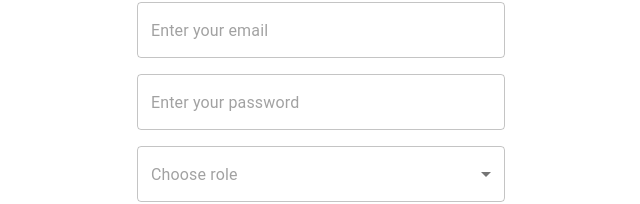
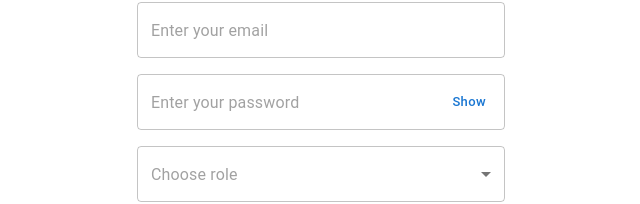
Before and after one commit to Tsiklaurii/courier-dashboard, a React (Vite) app: page /login in a window 1280 px wide. Shown: the part 282-486 px from the top of the page, without its empty margins (319-959 px from the left). Built offline with nearby package versions, Linux system fonts and the light colour scheme.

Commit message:
feature/registration
add registration for users and admins and its validations

```diff
--- a/src/Routes.tsx
+++ b/src/Routes.tsx
@@ -1,12 +1,19 @@
 import { Routes, Route } from "react-router-dom";
 import HomePage from "./pages/HomePage";
 import Login from "./pages/Login";
+import Registration from "./pages/Registration";
+import { ROUTES } from "./config";
 import GuardPath from "./layouts/GuardPath";
 import MainLayout from "./layouts/MainLayout";
 
 const Router = () => {
   return (
     <Routes>
+      <Route path={ROUTES.REGISTER} element={
+        <GuardPath pathName="login">
+          <Registration />
+        </GuardPath>
+      } />
       <Route path="/" element={
         <GuardPath pathName="home">
           <MainLayout />
--- a/src/api.ts
+++ b/src/api.ts
@@ -2,7 +2,7 @@ import axios from "axios";
 import { refreshToken } from "./service/auth/refresh";
 import { ENDPOINTS, LOCALSTORAGE_KEYS } from "./config";
 
-const AUTH_PATHS = [ENDPOINTS.LOGIN, ENDPOINTS.REFRESH];
+const AUTH_PATHS = [ENDPOINTS.LOGIN, ENDPOINTS.REGISTER, ENDPOINTS.REFRESH];
 const $api = axios.create({
     baseURL: import.meta.env.VITE_API_URL,
     headers: { "Content-Type": "application/json" },
--- a/src/config.ts
+++ b/src/config.ts
@@ -1,5 +1,6 @@
 const ENDPOINTS = {
   LOGIN: "/auth/login",
+  REGISTER: "/auth/register",
   REFRESH: "/auth/refresh",
   LOGOUT: "/auth/logout",
   ME: "/auth/me",
@@ -8,6 +9,7 @@ const ENDPOINTS = {
 const ROUTES = {
   HOME: "/",
   LOGIN: "/login",
+  REGISTER: "/register",
 };
 
 const LOCALSTORAGE_KEYS = {
--- a/src/pages/HomePage.tsx
+++ /dev/null
@@ -1,5 +0,0 @@
-const HomePage = () => {
-  return null;
-};
-
-export default HomePage;
--- a/src/pages/Login.tsx
+++ b/src/pages/Login.tsx
@@ -2,7 +2,7 @@ import { Box, Button, Typography } from "@mui/material";
 import { useState } from "react";
 import { FormProvider, useForm } from "react-hook-form";
 import { useNavigate } from "react-router-dom";
-import TextFieldElement from "../shared/TextFieldElementProps";
+import TextFieldElement from "../shared/TextFieldElement";
 import login from "../service/auth/login";
 import { ROUTES } from "../config";
 import type { LoginForm } from "../service/auth/auth.types";
@@ -68,6 +68,7 @@ const Login = () => {
               type="password"
               placeholder="Enter your password"
               required
+              minLength={4}
             />
             <TextFieldElement
               name="role"
@@ -84,7 +85,7 @@ const Login = () => {
               <Typography color="error" variant="body2" role="alert">{loginError}</Typography>
             )}
             <Button type="submit" variant="contained" color="primary" fullWidth>Login</Button>
-            <Button type="button" variant="outlined" fullWidth>Registration</Button>
+            <Button type="button" variant="outlined" fullWidth onClick={() => navigate(ROUTES.REGISTER)}>Registration</Button>
           </Box>
         </FormProvider>
       </Box>
--- /dev/null
+++ b/src/pages/Registration.tsx
@@ -0,0 +1,95 @@
+import { Box, Button, Typography } from "@mui/material";
+import { useState } from "react";
+import { FormProvider, useForm } from "react-hook-form";
+import { useNavigate } from "react-router-dom";
+import TextFieldElement from "../shared/TextFieldElement";
+import { ROUTES } from "../config";
+import register from "../service/auth/register";
+import type { RegistrationForm } from "../service/auth/auth.types";
+
+type RegistrationFormValues = Omit<RegistrationForm, "role"> & {
+  role: "admin" | "user" | "";
+};
+
+const Registration = () => {
+  const navigate = useNavigate();
+  const [registrationError, setRegistrationError] = useState("");
+  const methods = useForm<RegistrationFormValues>({
+    shouldUnregister: true,
+    defaultValues: {
+      firstName: "",
+      lastName: "",
+      pid: "",
+      phoneNumber: "",
+      email: "",
+      password: "",
+      profileImage: "",
+      role: "",
+      address: "",
+    },
+  });
+  const { handleSubmit, watch, formState: { isSubmitting } } = methods;
+  const role = watch("role");
+
+  const submit = handleSubmit(async (data) => {
+    if (!data.role) return;
+    setRegistrationError("");
+    try {
+      await register({ ...data, role: data.role });
+      navigate(ROUTES.LOGIN, { replace: true });
+    } catch {
+      setRegistrationError("Something is not right. Please try again.");
+    }
+  });
+
+  return (
+    <Box sx={{ display: "flex", justifyContent: "center", alignItems: "center", minHeight: "100vh", py: 4 }}>
+      <Box sx={{ display: "flex", flexDirection: "column", gap: 2 }}>
+        <Typography align="center" variant="h4" sx={{ marginBottom: 2 }}>Create your account</Typography>
+        <FormProvider {...methods}>
+          <Box
+            component="form"
+            noValidate
+            autoComplete="off"
+            onSubmit={submit}
+            sx={{ width: 400, backgroundColor: "white", margin: "auto", padding: 2, display: "flex", flexDirection: "column", gap: 2 }}
+          >
+            <TextFieldElement name="firstName" label="First name" placeholder="First Name" required />
+            <TextFieldElement name="lastName" label="Last name" placeholder="Last Name" />
+            <TextFieldElement
+              name="pid"
+              label="Personal ID"
+              placeholder="Personal ID"
+              required
+              pattern={{ value: /^[0-9]{11}$/, message: "Personal ID must be exactly 11 digits" }}
+            />
+            <TextFieldElement name="phoneNumber" label="Phone number" placeholder="Phone Number" required />
+            <TextFieldElement name="email" label="Email" type="email" placeholder="Email" required />
+            <TextFieldElement name="password" label="Password" type="password" placeholder="Password" required minLength={4} />
+            <TextFieldElement name="profileImage" label="Profile image" placeholder="Profile Image URL" />
+            <TextFieldElement
+              name="role"
+              label="Role"
+              placeholder="Choose role"
+              required
+              options={[
+                { value: "admin", label: "Admin" },
+                { value: "user", label: "User" },
+              ]}
+            />
+            {role === "user" && (
+              <TextFieldElement name="address" label="Address" placeholder="Enter your address" required />
+            )}
+            {registrationError && (
+              <Typography color="error" variant="body2" role="alert">{registrationError}</Typography>
+            )}
+            <Button type="submit" variant="contained" fullWidth disabled={isSubmitting}>Registration</Button>
+            <Button type="button" variant="outlined" fullWidth onClick={() => navigate(ROUTES.LOGIN)}>Login</Button>
+          </Box>
+        </FormProvider>
+      </Box>
+    </Box>
+  );
+};
+
+export default Registration;
--- /dev/null
+++ b/src/service/auth/register.ts
@@ -0,0 +1,23 @@
+import $api from "../../api";
+import { ENDPOINTS } from "../../config";
+import type { RegistrationForm } from "./auth.types";
+
+const register = async (form: RegistrationForm) => {
+  const { firstName, lastName, email, password, role, pid, phoneNumber, profileImage, address } = form;
+  const response = await $api.post(ENDPOINTS.REGISTER, {
+    firstName,
+    lastName,
+    email,
+    password,
+    role,
+    data: {
+      pid,
+      phoneNumber,
+      profileImage,
+      ...(role === "user" ? { address } : {}),
+    },
+  });
+  return response.data;
+};
+
+export default register;
--- a/src/shared/TextFieldElementProps.tsx
+++ b/src/shared/TextFieldElement.tsx
@@ -1,4 +1,5 @@
-import { Box, MenuItem, TextField } from "@mui/material";
+import { Box, Button, InputAdornment, MenuItem, TextField } from "@mui/material";
+import { useState } from "react";
 import { Controller, useFormContext } from "react-hook-form";
 
 interface TextFieldElementProps {
@@ -7,17 +8,24 @@ interface TextFieldElementProps {
   type?: "text" | "password" | "email" | "number";
   placeholder?: string;
   required?: boolean;
+  minLength?: number;
+  pattern?: { value: RegExp; message: string };
   options?: { value: string; label: string }[];
 }
 
-const TextFieldElement = ({ name, label, type = "text", placeholder, required = false, options }: TextFieldElementProps) => {
+const TextFieldElement = ({ name, label, type = "text", placeholder, required = false, minLength, pattern, options }: TextFieldElementProps) => {
   const { control } = useFormContext();
+  const [showPassword, setShowPassword] = useState(false);
 
   return (
     <Controller
       name={name}
       control={control}
-      rules={{ required: required ? `${label} is required` : false }}
+      rules={{
+        required: required ? `${label} is required` : false,
+        minLength: minLength ? { value: minLength, message: `${label} must be at least ${minLength} characters` } : undefined,
+        pattern,
+      }}
       render={({ field, fieldState: { error } }) => {
         return (
           <TextField
@@ -25,6 +33,22 @@ const TextFieldElement = ({ name, label, type = "text", placeholder, required =
             placeholder={placeholder}
             select={!!options}
             slotProps={{
+              input: type === "password" ? {
+                endAdornment: (
+                  <InputAdornment position="end">
+                    <Button
+                      type="button"
+                      size="small"
+                      aria-label={showPassword ? "Hide password" : "Show password"}
+                      aria-pressed={showPassword}
+                      onClick={() => setShowPassword(!showPassword)}
+                      sx={{ minWidth: 0, textTransform: "none" }}
+                    >
+                      {showPassword ? "Hide" : "Show"}
+                    </Button>
+                  </InputAdornment>
+                ),
+              } : undefined,
               htmlInput: { "aria-label": label },
               select: options ? {
                 displayEmpty: true,
@@ -34,7 +58,7 @@ const TextFieldElement = ({ name, label, type = "text", placeholder, required =
                   : <Box component="span" sx={{ opacity: 0.42 }}>{placeholder}</Box>,
               } : undefined,
             }}
-            type={type}
+            type={type === "password" && showPassword ? "text" : type}
             fullWidth
             margin="none"
             variant="outlined"
```
Also changed, not shown: src/service/auth/auth.types.ts (+9 -0 lines).
